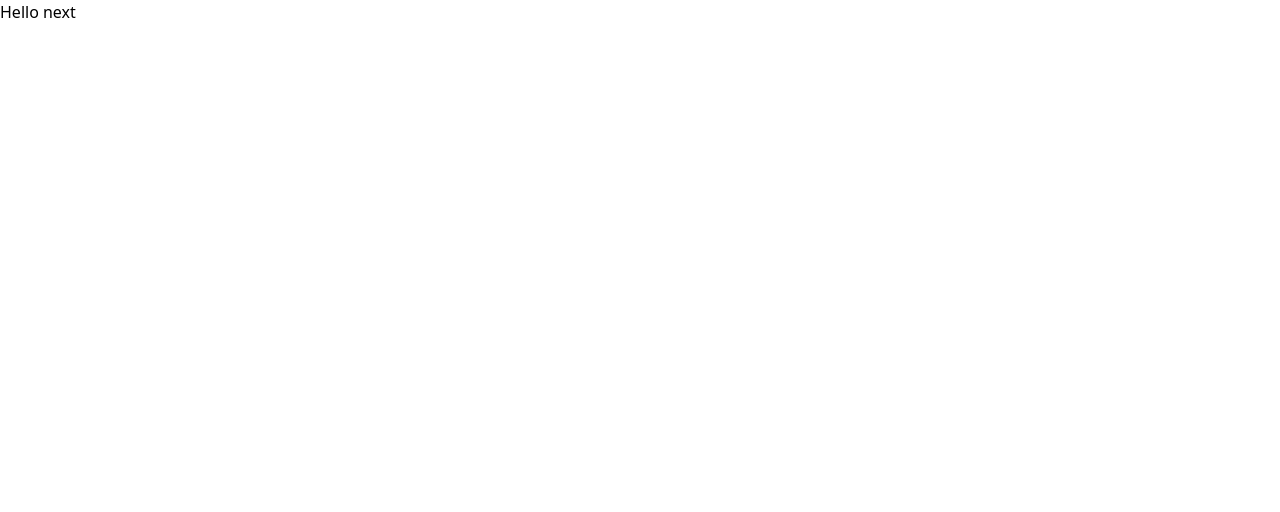
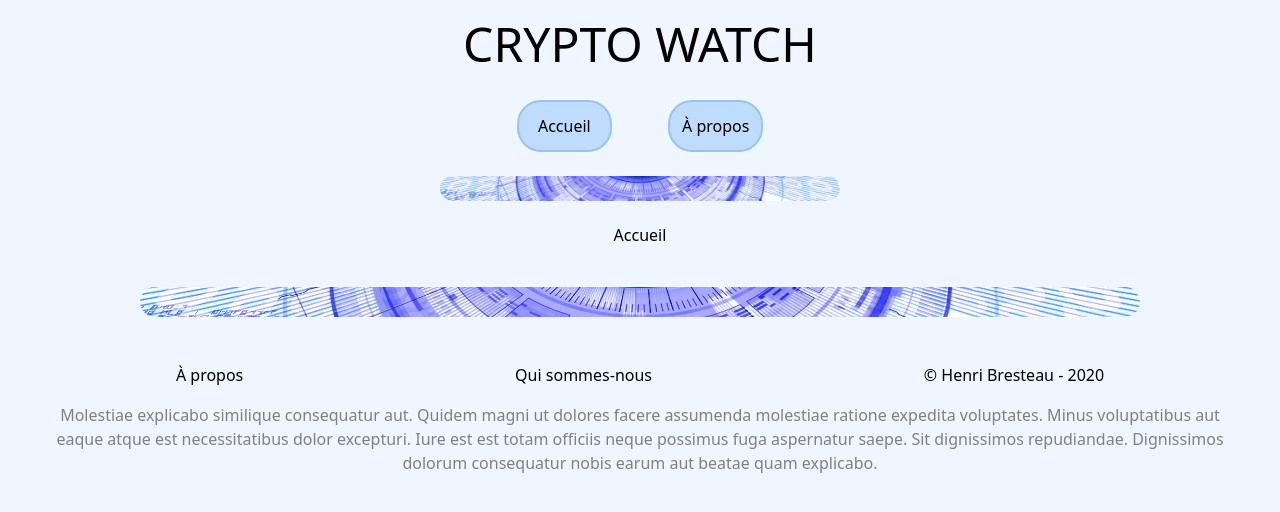
Before and after one commit to HenriBresteau/crypto-watch, a Next.js app: page / in a window 1280 px wide. Shown: the top 512 px of the page. Built offline with nearby package versions, Linux system fonts and the light colour scheme.

Commit message:
use Layout

```diff
--- a/pages/index.js
+++ b/pages/index.js
@@ -1,5 +1,10 @@
 import Head from "next/head";
+import Layout from "../components/Layout";
 
 export default function Home() {
-  return <div>Hello next</div>;
+  return (
+    <Layout page="Crypto-watch - Accueil">
+      <h1> Accueil </h1>
+    </Layout>
+  );
 }
```
